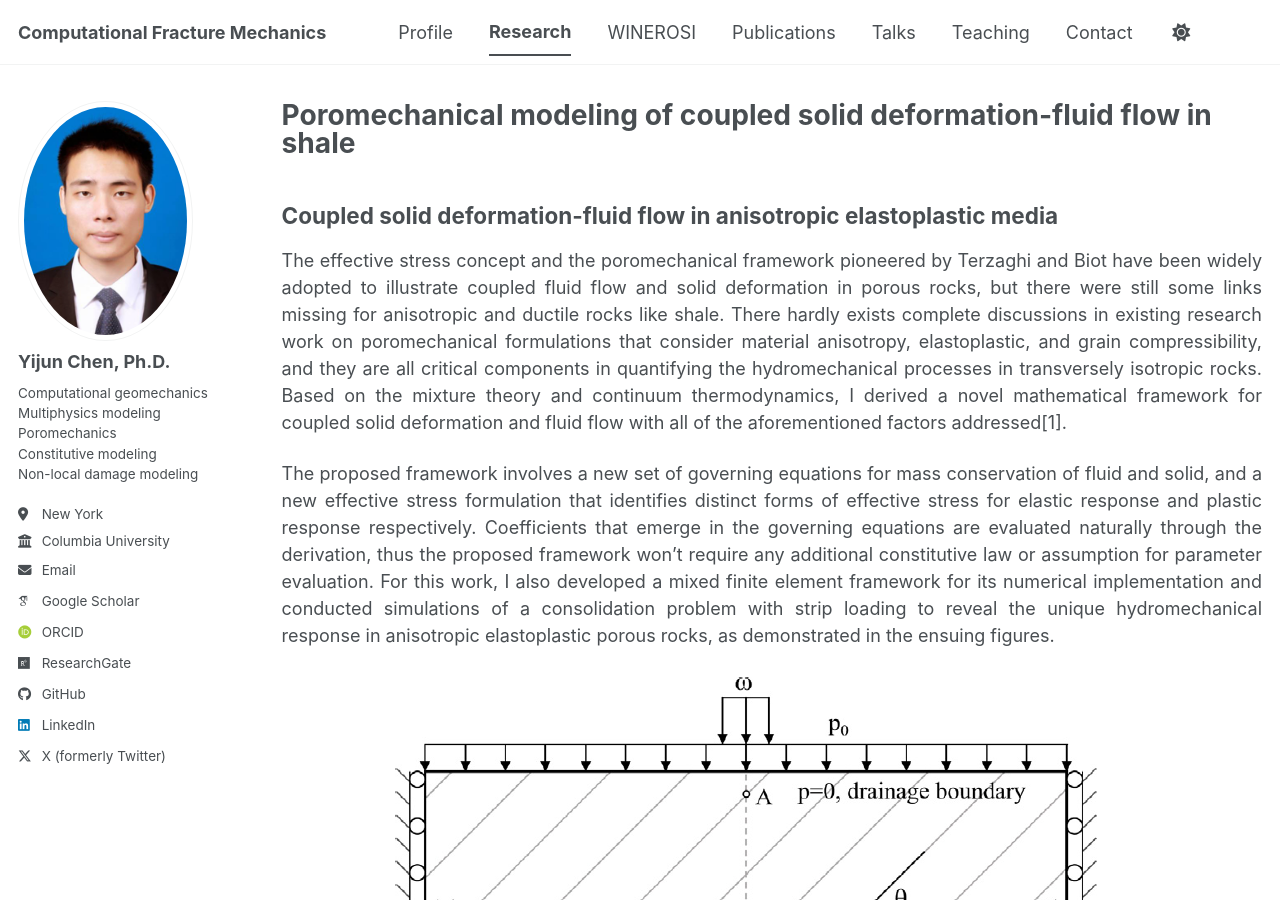
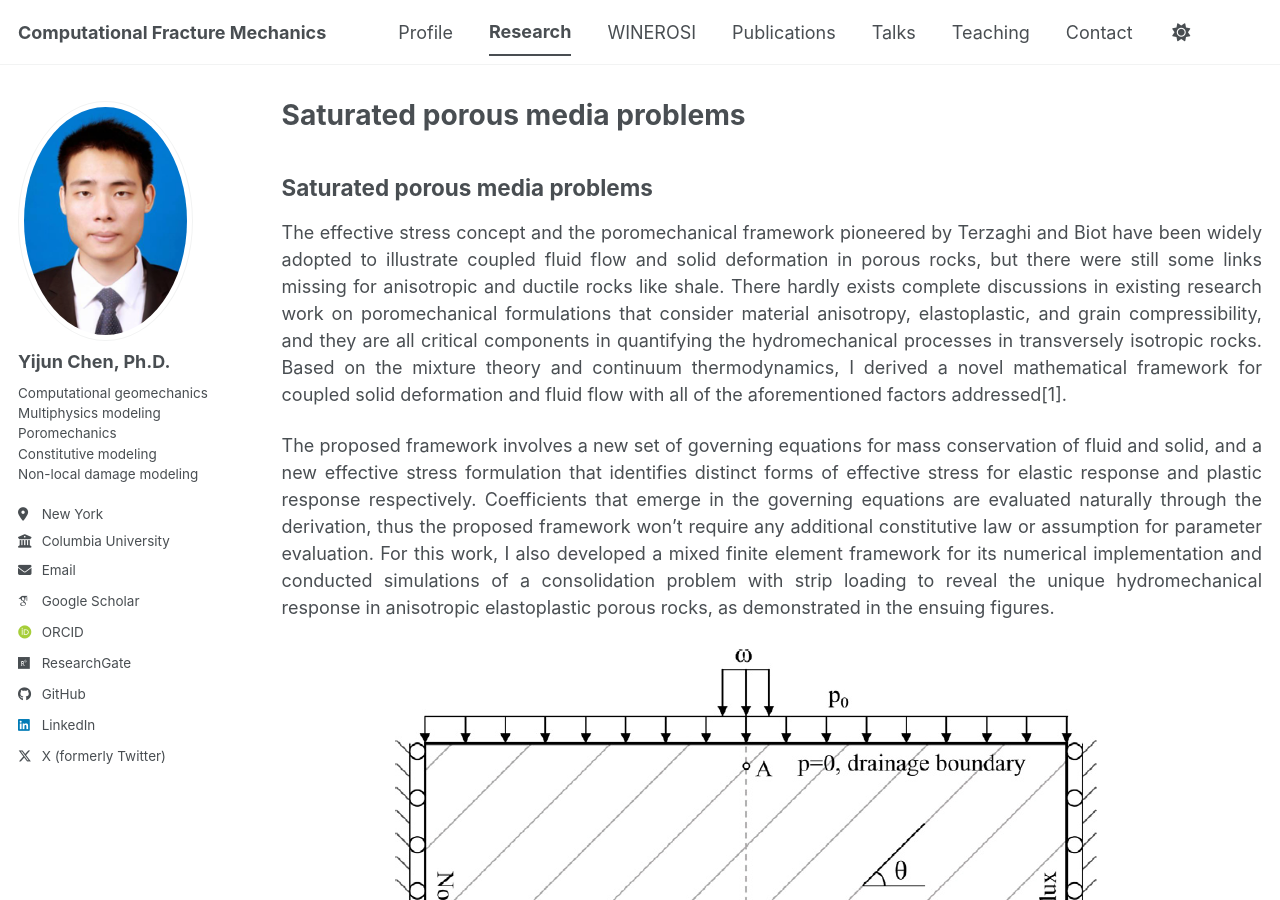
Before and after one commit to chenhhu/chenhhu.github.io, a Jekyll site: the page built from _pages/saturated.md, in a window 1280 px wide and 900 px high. Built offline with Jekyll 4.4.1, drawn with Linux system fonts in a browser that asks for light colours; some web fonts are replaced; a script bundle is joined from its source files by our own code; library files that are not in the unit come from our copies.

Commit message:
Update and rename poromechanics.md to saturated.md

```diff
--- a/_pages/poromechanics.md
+++ b/_pages/saturated.md
@@ -1,11 +1,11 @@
 ---
 layout: archive
-title: "Poromechanical modeling of coupled solid deformation-fluid flow in shale"
+title: "Saturated porous media problems"
 collection: research
-permalink: /research/poromechanics/
+permalink: /research/saturated/
 ---
 
-## Coupled solid deformation-fluid flow in anisotropic elastoplastic media
+## Saturated porous media problems
 <p align="justify">
 The effective stress concept and the poromechanical framework pioneered by Terzaghi and Biot have been widely adopted to illustrate coupled fluid flow and solid deformation in porous rocks, but there were still some links missing for anisotropic and ductile rocks like shale. There hardly exists complete discussions in existing research work on poromechanical formulations that consider material anisotropy, elastoplastic, and grain compressibility, and they are all critical components in quantifying the hydromechanical processes in transversely isotropic rocks. Based on the mixture theory and continuum thermodynamics, I derived a novel mathematical framework for coupled solid deformation and fluid flow with all of the aforementioned factors addressed[1].
 </p>
```
